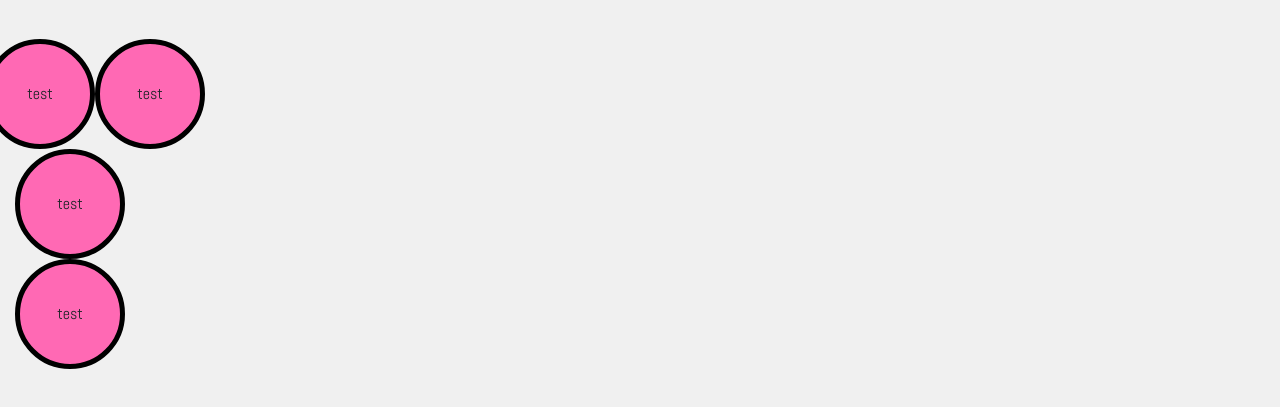
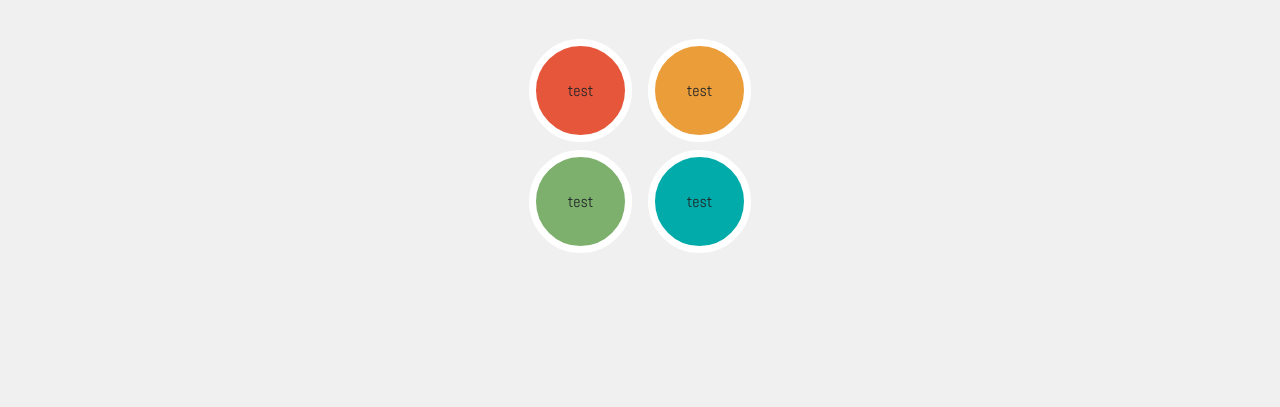
Before and after one commit to Wagnon-Walker-Neptune/codeup-design-project, a plain HTML site: page index.html in a window 1280 px wide. Shown: the part 255-662 px from the top of the page. Drawn offline with nearby package versions, Linux system fonts and the light colour scheme.

Commit message:
adding styling and spacing to blobs

```diff
--- a/index.html
+++ b/index.html
@@ -12,28 +12,27 @@
 
 
 </head>
-<body class="container-fluid text-center">
+<body class="text-center">
     <h1 class="">VISUAL DESIGN & WEB DEVELOPMENT</h1>
     <h2>FROM PARK CITY, UTAH</h2>
-    <div class="row text-center">
-        <div class="row ">
-            <div class="blobs d-flex justify-items-center mr-xs-1">
+    <div class="text-center">
+        <div class="justify-content-center row mb-2" id="redandyellow">
+            <div class="blobs d-flex justify-items-center mr-xs-1 red">
                 <p class="m-auto">test</p>
             </div>
-            <div class="blobs d-flex justify-items-center ml-xs-1">
+            <div class="blobs d-flex justify-items-center ml-xs-1 orange">
+                <p class="m-auto">test</p>
+            </div>
+        </div>
+        <div class="justify-content-center row">
+            <div class="blobs d-flex justify-items-center green">
+                <p class="m-auto">test</p>
+            </div>
+            <div class="blobs d-flex justify-items-center aqua">
                 <p class="m-auto">test</p>
             </div>
         </div>
     </div>
-        <div class="rows">
-            <div class="blobs d-flex justify-items-center">
-                <p class="m-auto">test</p>
-            </div>
-            <div class="blobs d-flex justify-items-center">
-                <p class="m-auto">test</p>
-            </div>
-        </div>
-
 
 
 <!--bootstrap-->
--- a/main.css
+++ b/main.css
@@ -6,12 +6,12 @@ body{
 .blobs {
     /*size: 100px;*/
     padding: 0;
-    width: 110px;
-    height: 110px;
-    border: 5px solid black;
+    width: 103px;
+    height: 103px;
+    border: 7px solid white;
     border-radius: 50%;
-    background: hotpink;
     text-align: center;
+    margin: 0 8px;
 }
 p{
     font-family: Abel, sans-serif;
@@ -30,3 +30,18 @@ h2{
     font-size: 48px;
     margin: 1em 0;
 }
+.red {
+    background: #E6563B;
+}
+.orange {
+    background: #EB9D3A;
+}
+.green {
+    background: #7CB06C;
+}
+.aqua {
+    background: #00ABA9;
+}
+.border-color {
+    border: #E6E6E6;
+}
```
